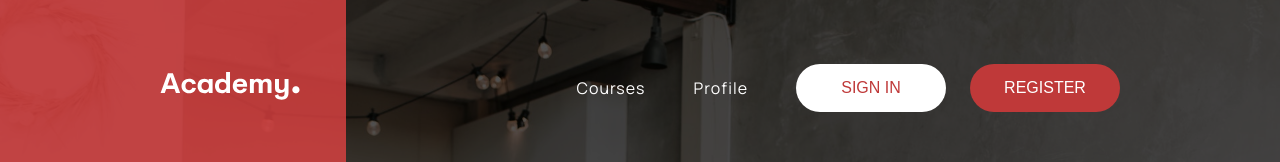
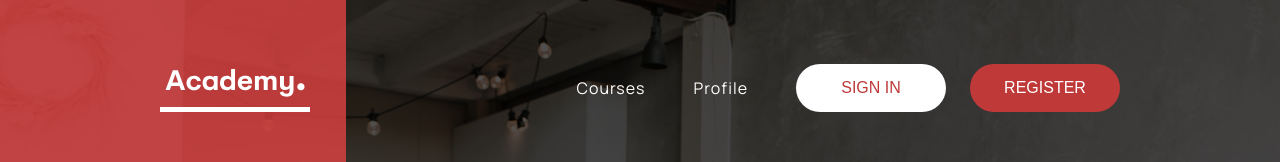
Before and after one commit to DorianBadel/SpeckAcademy, a React (Create React App) app: page / in a window 1280 px wide. Shown: the top 162 px of the page. Built offline with nearby package versions, Linux system fonts and the light colour scheme.

Commit message:
Navigation ux fixed

```diff
--- a/src/components/Header/Header.js
+++ b/src/components/Header/Header.js
@@ -19,26 +19,32 @@ const Header = ({ isSecondary }) => {
 
   const [navOpen, openTheNav] = useState(false);
 
+  function checkIfIsActive(to){
+    if(window.location.pathname === to){
+      return true;
+    } else return false;
+  }
+
   return(
     <HeaderWrapper isSecondary={isSecondary}>
       <HeaderInner>
-        <LogoLink to="/">
+        <LogoLink to="/" isHeaderActive={checkIfIsActive("/")}>
           <LogoElement src={LogoImg} alt="Academy logo"/>
         </LogoLink>
         <Hamburger
         onClick={() => openTheNav(!navOpen)} />
         <Nav isMobile={navOpen}>
-            <HeaderNavLink to="/courses" >
+            <HeaderNavLink to="/courses" isActive={checkIfIsActive("/courses")}>
               Courses
             </HeaderNavLink>
-            <HeaderNavLink to="/profile">
+            <HeaderNavLink to="/profile" isActive={checkIfIsActive("/profile")}>
               Profile
             </HeaderNavLink>
-            <ButtonLink to="/sign-in">
+            <ButtonLink to="/sign-in" isActive={checkIfIsActive("/sign-in")}>
               <Button isNav > Sign in </Button>
             </ButtonLink>
-            <ButtonLink to="/register">
-              <Button isNav isSecondary > Register </Button>
+            <ButtonLink to="/register" isActive={checkIfIsActive("/register")}>
+              <Button isNav isSecondary  > Register </Button>
             </ButtonLink>
           </Nav>
       </HeaderInner>
--- a/src/components/Header/HeaderStyle.js
+++ b/src/components/Header/HeaderStyle.js
@@ -34,7 +34,14 @@ export const HeaderInner = styled.div`
 
         @media (${breakpoints.desktopLarge}){ width: 1270px; }
 `;
-export const LogoLink = styled(Link)``;
+export const LogoLink = styled(Link)`
+
+    ${props => props.isHeaderActive == true &&`
+        display: block;
+        padding: 5px;
+        border-bottom: 5px solid ${colors.secondary};
+    `}
+`;
 
 
 export const LogoImg = styled.img`
@@ -109,11 +116,20 @@ export const HeaderNavLink = styled(NavLink)`
           background-color: transparent;
           text-shadow: 0.7px 0 0 ${colors.bgSecondary};
       }
-      ${props => props.isHeaderActive == true &&`
-          color: ${colors.primary};
-          border-color: ${colors.primary};
+
+      ${props => props.isActive == true &&`
+          color: ${colors.secondary};
+          border-style:  none none solid none ;
+          border-color: th.$colorSecondary;
       `}
     }
+
+    ${props => props.isActive == true &&`
+        color: ${colors.primary};
+        font-weight: 700;
+    `}
+
+
 `;
 
 export const ButtonLink = styled(Link)`
@@ -126,6 +142,13 @@ export const ButtonLink = styled(Link)`
             background-color: ${colors.overlayPrimary};
           }
         }
+
+      ${props => props.isActive == true &&`
+        & button{
+          color: ${colors.primary};
+          font-weight: 700;
+        }
+      `}
     }
 
     @media (${breakpoints.desktop}){
@@ -136,12 +159,15 @@ export const ButtonLink = styled(Link)`
       &:last-child {
           margin-right: 0;
       }
+
+      ${props => props.isActive == true &&`
+        & button{
+          filter: drop-shadow(0 7px 3px ${colors.black});
+        }
+      `}
     }
 
-    ${props => props.isActive == true &&`
-        border-style:  none none solid none ;
-        border-color: th.$colorSecondary;
-    `}
+
 `;
 
 
```
